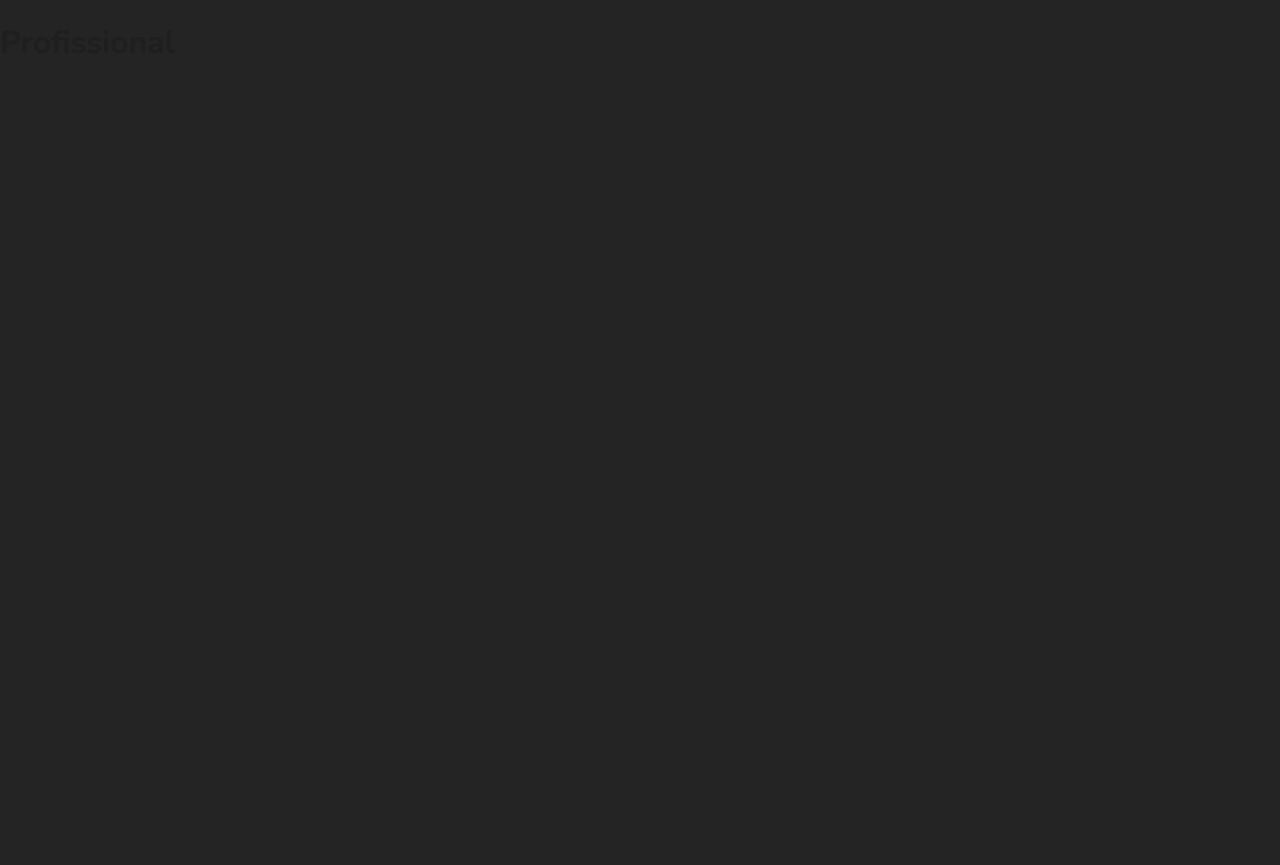
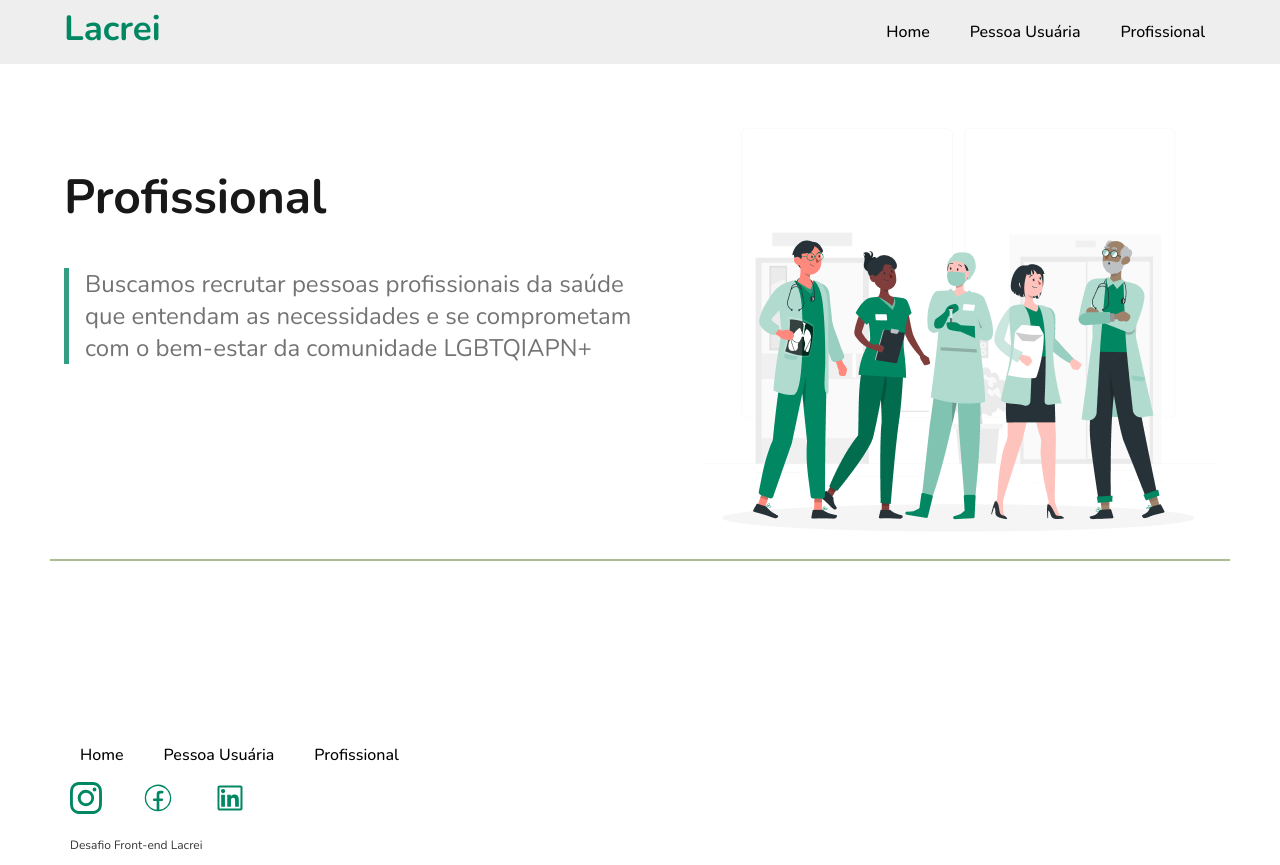
Before and after one commit to pedrohsilvah/front-end-lacrei, a React (Vite) app in the folder frontend-lacrei/: page /profissional in a window 1280 px wide. Before the commit this address had no page. Before the commit the page ends 800 px from the top, so only its background shows below. Built offline with nearby package versions, Linux system fonts and the light colour scheme.

Commit message:
estilizando e criando rotas

```diff
--- a/frontend-lacrei/src/components/button/Button.ts
+++ b/frontend-lacrei/src/components/button/Button.ts
@@ -1,24 +1,22 @@
 import styled from "styled-components";
 
 export const ButtonLink = styled.button `
-    background-color: red;
-    padding: 10px 20px;
+    padding: 10px;
     font-size: 16px;
     text-align: center;
     text-decoration: none;
-    color: #fff;
+    /* color: #fff; */
     background-color: #007bff;
     border: none;
     border-radius: 10px;
     cursor: pointer;
 
-    padding: 0.925rem 2.75rem;
+    padding: 0.125rem 2.75rem;
     color: rgb(1, 135, 98);
     background-color: rgb(255, 255, 255);
     border: 2px solid rgb(1, 135, 98);
     box-shadow: -2px 4px 7px 1px #00000054;
     font-weight: 700;
-    margin-top: 50px;
 
 `
 export const DivButton = styled.div `
@@ -27,3 +25,10 @@ export const DivButton = styled.div `
     flex-direction: row;
     padding-right: 110px;
 `
+
+export const LinkButton = styled.a `
+    text-decoration: none;
+    color: rgb(81, 81, 81);
+    padding: 10px;
+    padding-bottom: 30px;
+`
--- a/frontend-lacrei/src/components/descricao/Descricao.ts
+++ b/frontend-lacrei/src/components/descricao/Descricao.ts
@@ -42,3 +42,27 @@ export const ContainerImg = styled.div `
      max-height: 450px;
      padding-top: 2rem; */
 `
+
+export const Text2 = styled.div `
+     @media(max-width: 520px){
+     font-size: 0.80rem;
+     line-height: 1.25rem;
+}
+@media(min-width: 521px) and (max-width: 1040px){
+     line-height: 1.35rem;
+     font-size: 1.1rem;
+}
+@media(min-width: 1041px){
+     line-height: 2rem;
+     font-size: 1.5rem;
+}
+
+     opacity: 0.8;
+     font-weight: 400;
+     line-height: 2rem;
+     margin-top: 2rem;
+     padding-left: 1rem;
+     border-left: 5px solid rgb(1, 135, 98);
+     font-size: 1.5rem;
+     color: rgb(81, 81, 81);
+`
--- a/frontend-lacrei/src/pages/home/Home.tsx
+++ b/frontend-lacrei/src/pages/home/Home.tsx
@@ -1,4 +1,4 @@
-import { ButtonLink, DivButton } from "../../components/button/Button"
+import { ButtonLink, DivButton, LinkButton} from "../../components/button/Button"
 import Header from "../../components/header/Header"
 import { Body } from "../../components/body/Body"
 import Footer from "../../components/footer/Footer"
@@ -19,8 +19,12 @@ function Home () {
                 <Titulo>Boas vindas a Lacrei Saúde</Titulo>
                 <Text>Uma plataforma segura e acolhedora para comunidade LGBTQIAPN+</Text>
                 <DivButton>
-                    <ButtonLink>Pessoa Usuária</ButtonLink>
-                    <ButtonLink>Profissional</ButtonLink>
+                    <ButtonLink>
+                        <LinkButton href="/pessoa-usuaria">Pessoa Usuária</LinkButton>
+                    </ButtonLink>
+                    <ButtonLink>
+                        <LinkButton href="/pessoa-usuaria">Profissional</LinkButton>
+                    </ButtonLink>
                 </DivButton>
                 </Descricao>
                 <ContainerImg>
--- a/frontend-lacrei/src/pages/profissional/Profissional.tsx
+++ b/frontend-lacrei/src/pages/profissional/Profissional.tsx
@@ -1,8 +1,31 @@
-const Profissional = () => {
+import Header from "../../components/header/Header"
+import { Body } from "../../components/body/Body"
+import Footer from "../../components/footer/Footer"
+// import { Titulo, Text } from "./Home.Style"
+import { Descricao, Titulo, Hr, Text2} from "../../components/descricao/Descricao"
+import ImgProfissional from "../../img/profissional.png"
+import { Container } from "../../components/container/Container"
+import { ContainerImg } from "../../components/containerImg/ContainerImg"
+
+
+function Profissional () {
     return(
-        <div>
-            <h1>Profissional</h1>
-        </div>
+        <>
+        <Body>
+            <Header></Header>
+            <Container>
+                <Descricao>
+                <Titulo>Profissional</Titulo>
+                <Text2>Buscamos recrutar pessoas profissionais da saúde que entendam as necessidades e se comprometam com o bem-estar da comunidade LGBTQIAPN+</Text2>
+                </Descricao>
+                <ContainerImg>
+                    <img src={ImgProfissional} />
+                </ContainerImg>
+            </Container>
+            <Hr color="#acebbf92"/>
+        </Body>
+        <Footer></Footer>
+        </>
     )
 }
 
--- a/frontend-lacrei/src/pages/user-person/User-person.tsx
+++ b/frontend-lacrei/src/pages/user-person/User-person.tsx
@@ -1,8 +1,31 @@
-const UserPerson = () => {
-    return (
-        <div>
-            <h1>Pessoa Usuária</h1>
-        </div>
+import Header from "../../components/header/Header"
+import { Body } from "../../components/body/Body"
+import Footer from "../../components/footer/Footer"
+// import { Titulo, Text } from "./Home.Style"
+import { Descricao, Text2, Titulo, Hr} from "../../components/descricao/Descricao"
+import ImgUserPerson from "../../img/user-person.png"
+import { Container } from "../../components/container/Container"
+import { ContainerImg } from "../../components/containerImg/ContainerImg"
+
+
+function UserPerson () {
+    return(
+        <>
+        <Body>
+            <Header></Header>
+            <Container>
+                <Descricao>
+                <Titulo>Pessoa Usuária</Titulo>
+                <Text2>A Lacrei garante que pessoas LGBTQIAPN + recebam atendimento realizado por profissionais de qualidade e que atendam às suas necessidades de forma segura e acolhedora.</Text2>
+                </Descricao>
+                <ContainerImg>
+                    <img src={ImgUserPerson} />
+                </ContainerImg>
+            </Container>
+            <Hr color="#acebbf92"/>
+        </Body>
+        <Footer></Footer>
+        </>
     )
 }
 
```
Also changed, not shown: frontend-lacrei/src/components/button/Button.tsx (+9 -3 lines).
